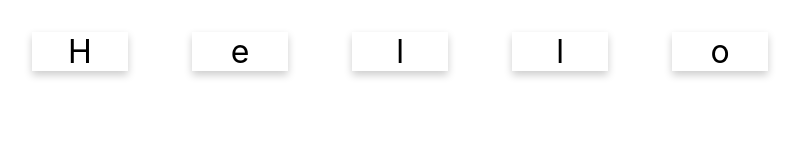
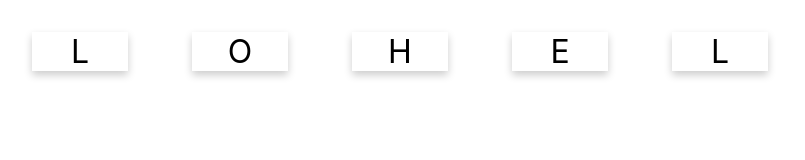
Before and after one commit to FrameTee29/Lab_React, a React (Create React App) app: page / in a window 1280 px wide. Shown: the top 160 px of the page, without its empty margins (0-805 px from the left). Built offline with nearby package versions, Linux system fonts and the light colour scheme.

Commit message:
prepareStateFromWord

```diff
--- a/package.json
+++ b/package.json
@@ -3,6 +3,7 @@
   "version": "0.1.0",
   "private": true,
   "dependencies": {
+    "lodash": "^4.17.15",
     "react": "^16.9.0",
     "react-dom": "^16.9.0",
     "react-scripts": "3.1.1"
--- a/src/App.js
+++ b/src/App.js
@@ -1,9 +1,28 @@
 import React from 'react'
 import CharacterCard from './Character'
 import './App.css'
+import _ from 'lodash';
+
+
+
 const word = "Hello";
 
+const prepareStateFromWord = (given_word) => {
+  let word = given_word.toUpperCase()
+  let chars = _.shuffle(Array.from(word))
+  return {
+  word,
+  chars,
+  attempt: 1,
+  guess: [],
+  completed: false
+  }
+ }
+
+
 class App extends React.Component {
+
+  state= prepareStateFromWord(word);
 
   activationHandler= (value) =>{
     console.log(value);
@@ -12,7 +31,7 @@
   render() {
     return (
       <div>
-        {Array.from(word).map((item, index) => <CharacterCard value={item} key={index}  activationHandler= {this. activationHandler}/>)}
+        {Array.from(this.state.chars).map((item, index) => <CharacterCard value={item} key={index}  activationHandler= {this. activationHandler}/>)}
 
       </div>
     );
```
Also changed, not shown: 1 other file (tests, documents, lock files or other folders).
